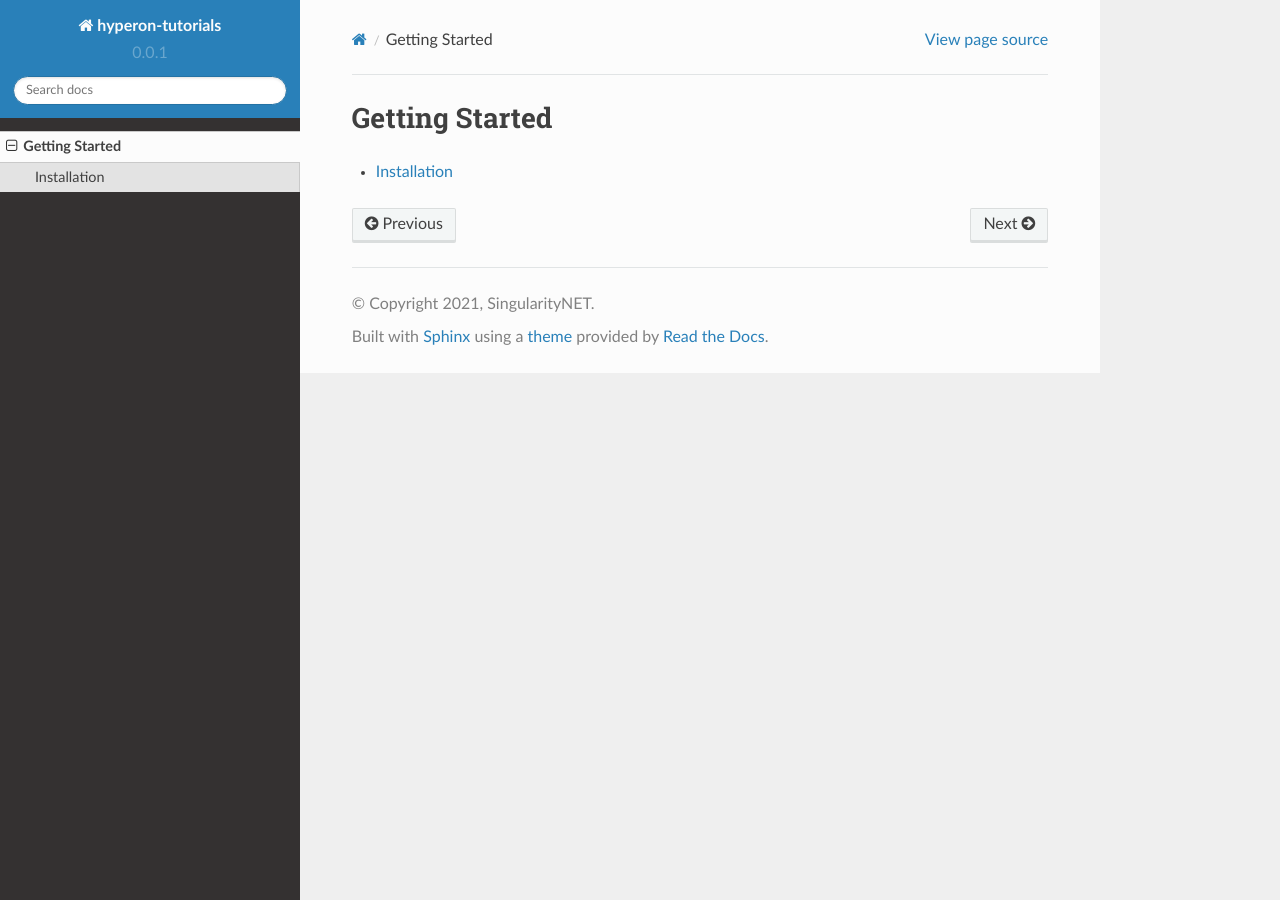
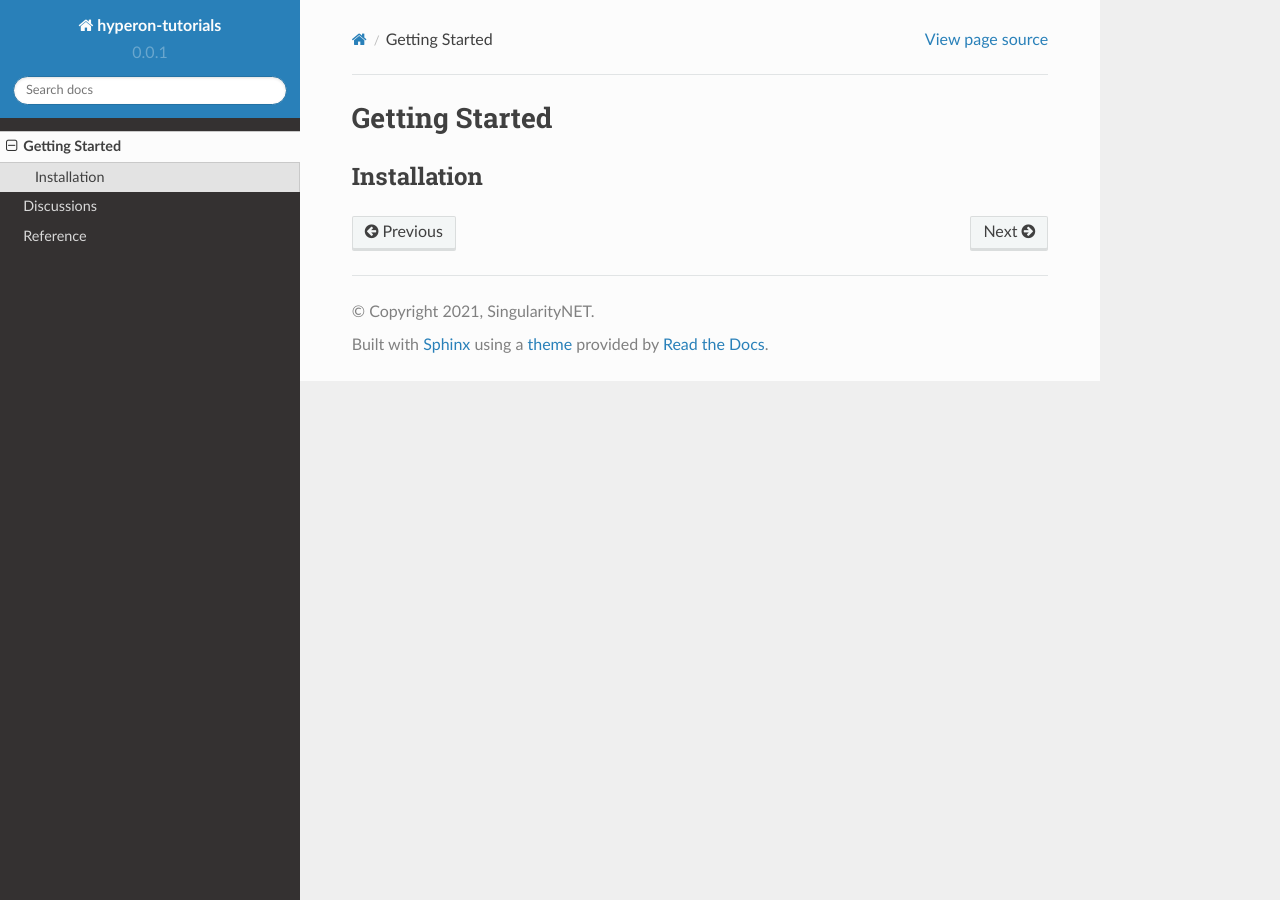
Before and after one commit to TownesZhou/hyperon-tutorials, a Sphinx documentation site: the page built from docs/source/getting_started/index.rst, in a window 1280 px wide. Built offline with Sphinx 7.4.7 and the Read the Docs theme 2.0.0, drawn with Linux system fonts in a browser that asks for light colours; pages that are not in the unit, such as notebooks, are missing from menus.

```diff
--- /dev/null
+++ b/docs/source/discussions/index.rst
@@ -0,0 +1,2 @@
+Discussions
+===========
--- /dev/null
+++ b/docs/source/examples/index.rst
@@ -0,0 +1,2 @@
+How-To Guides
+=============
--- a/docs/source/getting_started/index.rst
+++ b/docs/source/getting_started/index.rst
@@ -2,7 +2,7 @@ Getting Started
 ===============
 
 
-.. toctree::
-   :maxdepth: 1
+.. _installation:
 
-   installation
+Installation
+------------
--- a/docs/source/getting_started/installation.rst
+++ /dev/null
@@ -1,5 +0,0 @@
-
-.. _installation:
-
-Installation
-============
--- a/docs/source/index.rst
+++ b/docs/source/index.rst
@@ -20,3 +20,6 @@ Contents
    :maxdepth: 2
 
    getting_started/index
+   examples/indexs
+   discussions/index
+   reference/index
--- /dev/null
+++ b/docs/source/reference/index.rst
@@ -0,0 +1,2 @@
+Reference
+=========
```
